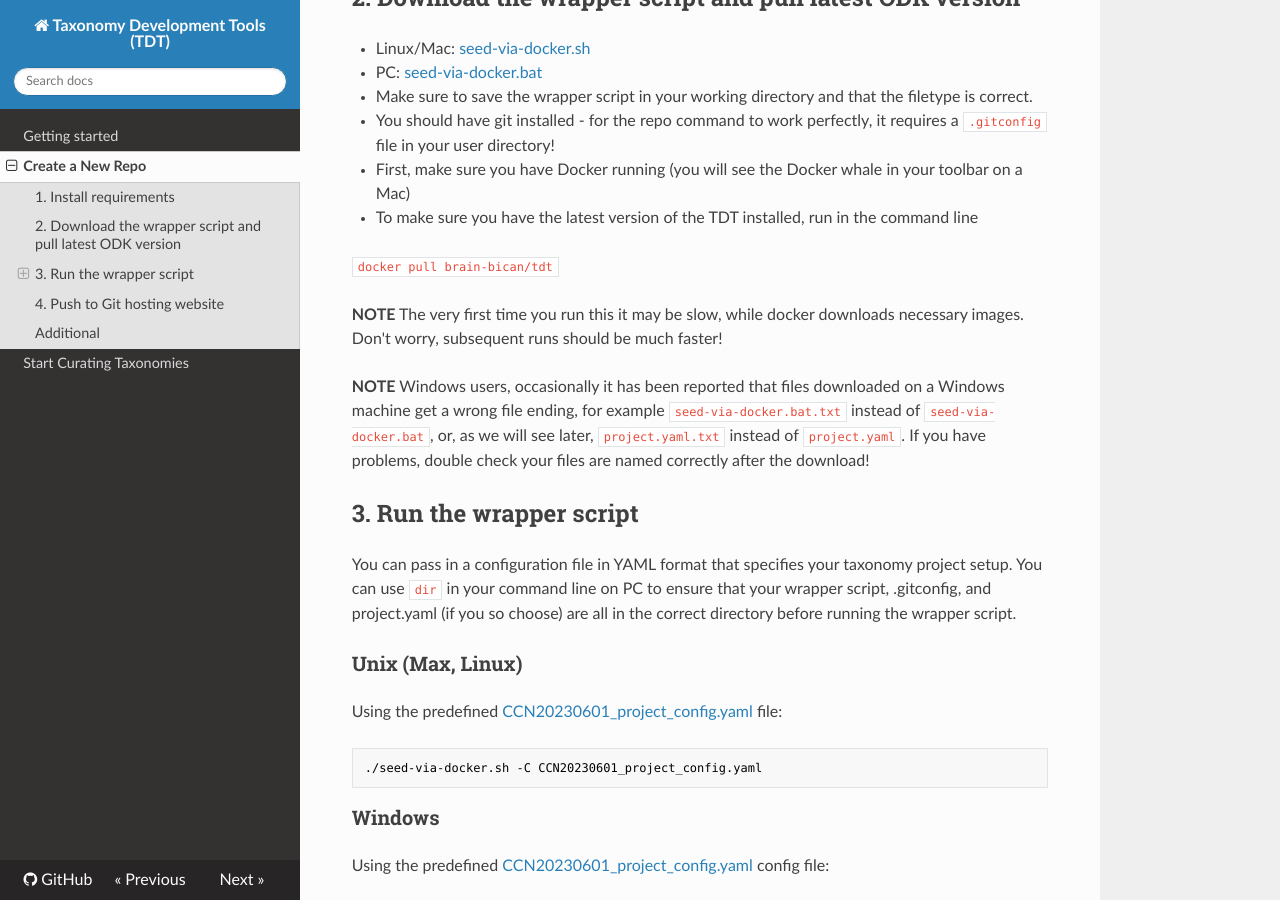
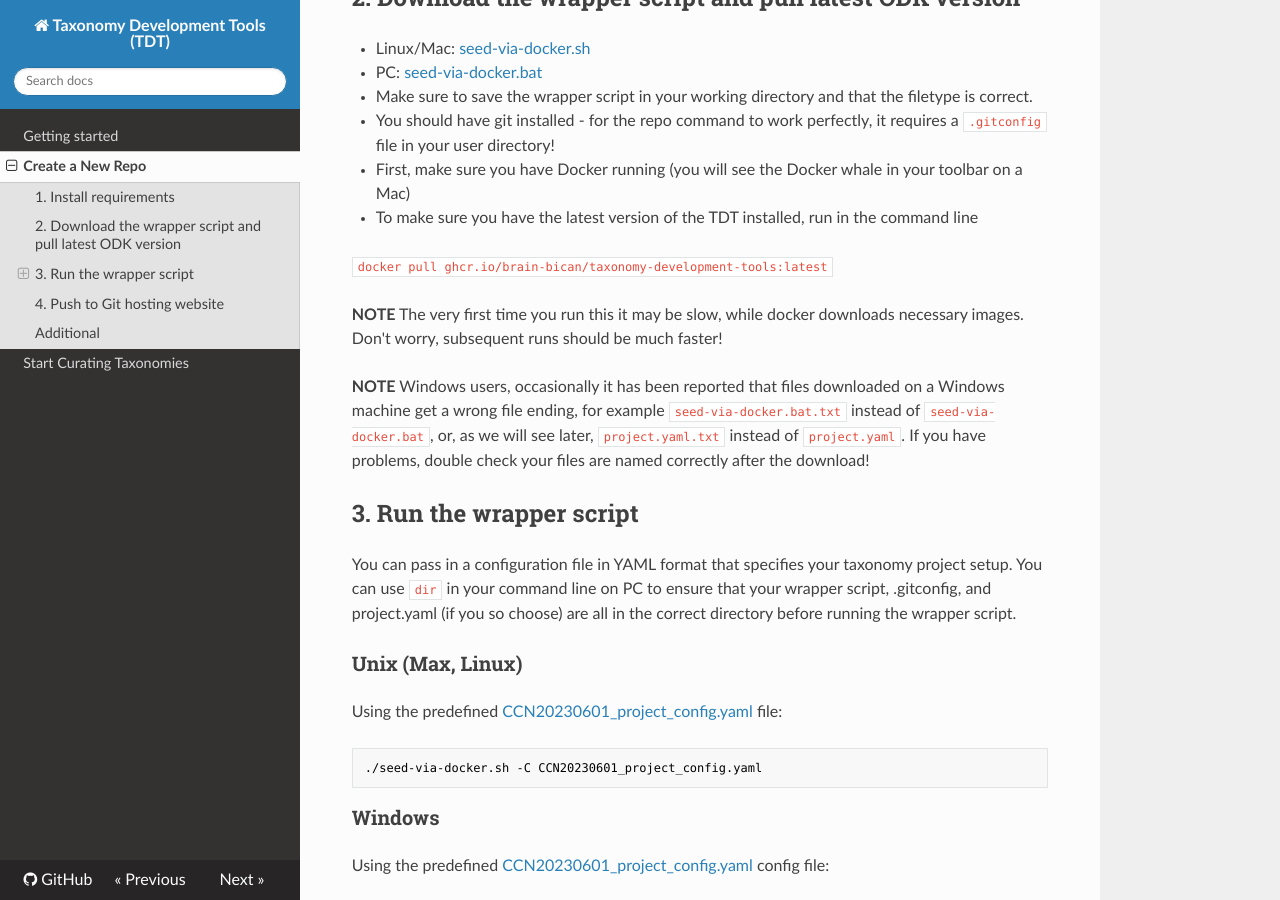
Before and after one commit to brain-bican/taxonomy-development-tools, an MkDocs documentation site: the page built from docs/NewRepo.md, in a window 1280 px wide and 900 px high, scrolled down 593 px. Built offline with MkDocs 1.6.1, drawn with Linux system fonts in a browser that asks for light colours; nearby versions of some CDN libraries.

Commit message:
docker image name changed from tdt to taxonomy-development-tools

```diff
--- a/docs/NewRepo.md
+++ b/docs/NewRepo.md
@@ -26,7 +26,7 @@
 - First, make sure you have Docker running (you will see the Docker whale in your toolbar on a Mac)
 - To make sure you have the latest version of the TDT installed, run in the command line
 
-  `docker pull brain-bican/tdt`
+  `docker pull ghcr.io/brain-bican/taxonomy-development-tools:latest`
 
 **NOTE** The very first time you run this it may be slow, while docker downloads necessary images. Don't worry, subsequent runs should be much faster!
 
```
Also changed, not shown: docs/Build.md (+1 -1 lines), docs/Curation.md (+3 -0 lines), 3 other files.
